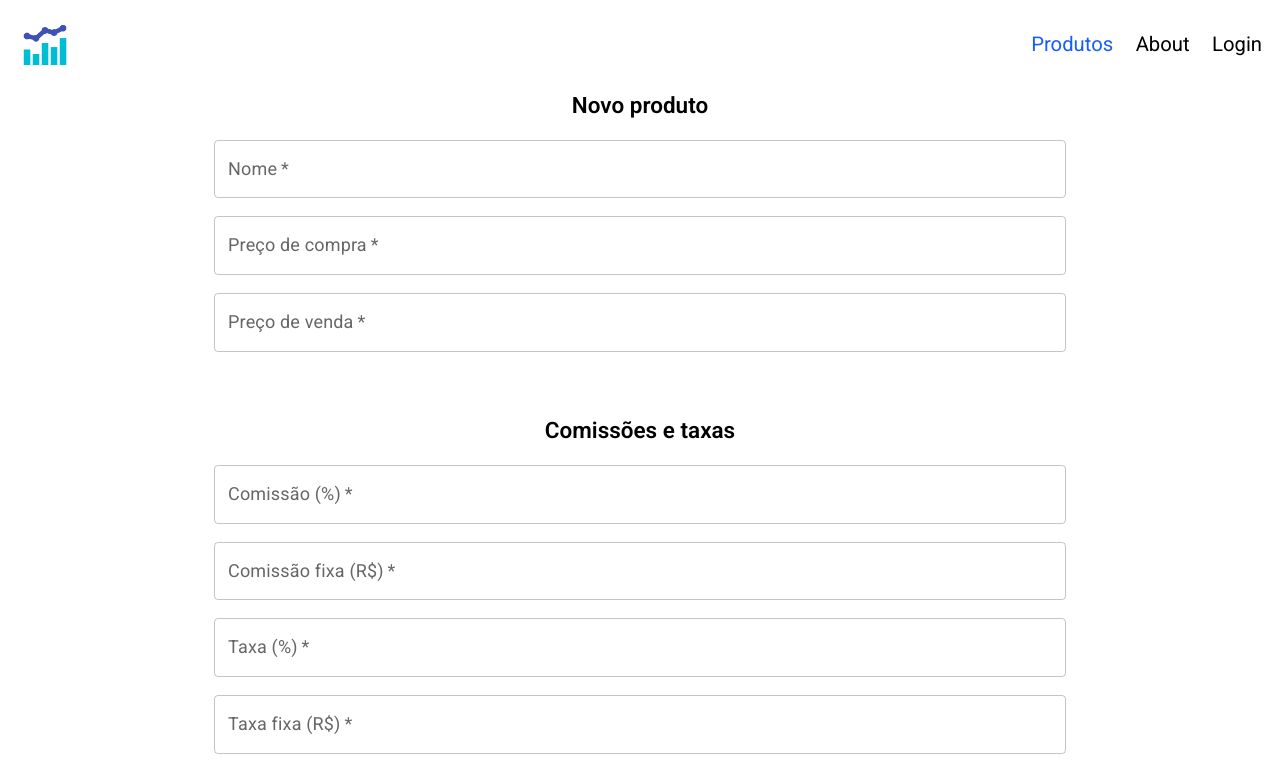
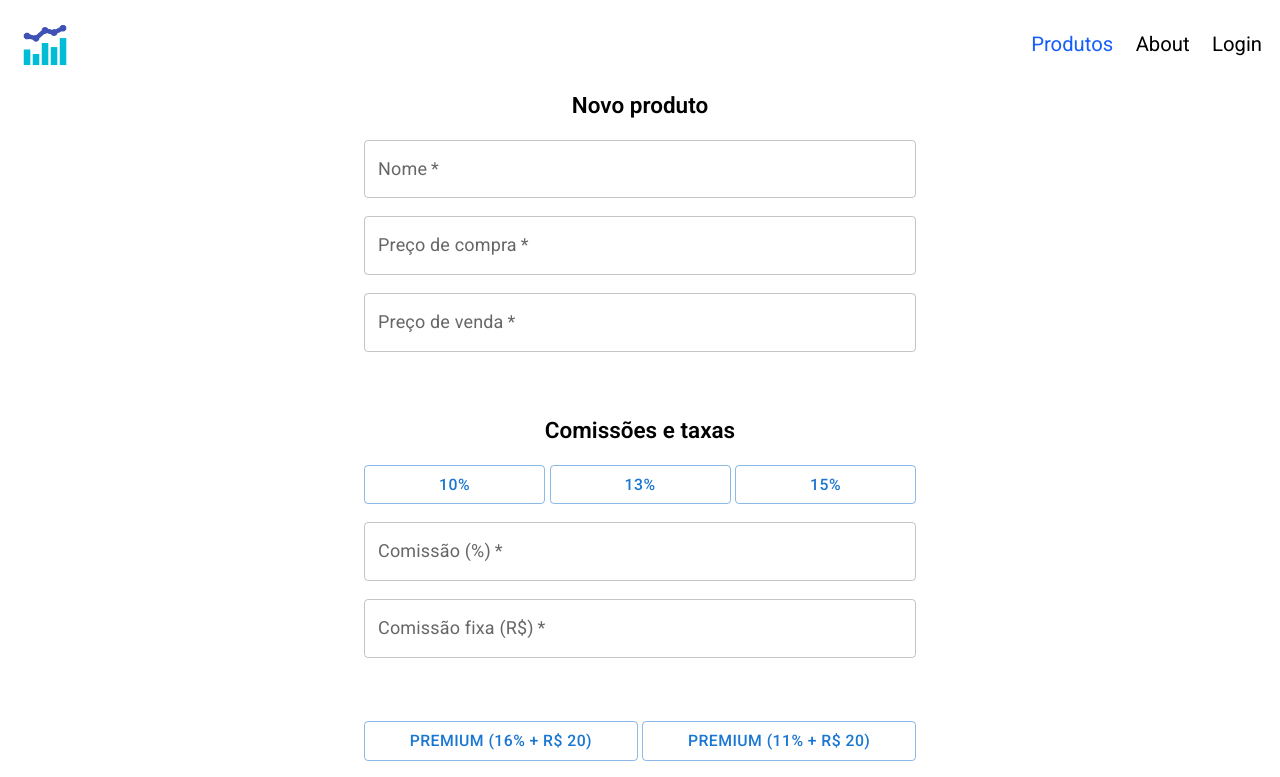
Before and after one commit to tiagovattosz/margemcalc-frontend, a React (Vite) app: page /produtos/novo in a window 1280 px wide. Shown: the top 777 px of the page. Built offline with nearby package versions, Linux system fonts and the light colour scheme.

Commit message:
Adicionado botoes para preenchimento rapido

```diff
--- a/src/components/ProdutoForm.jsx
+++ b/src/components/ProdutoForm.jsx
@@ -8,7 +8,7 @@ export default function ProdutoForm({
   setFormData,
 }) {
   return (
-    <Container maxWidth="md">
+    <Container maxWidth="sm">
       <form
         className="flex flex-col gap-4 mb-8"
         onSubmit={(e) => {
@@ -71,6 +71,24 @@ export default function ProdutoForm({
           Comissões e taxas
         </h3>
 
+        <div className="grid grid-cols-3 gap-1">
+          {[10, 13, 15].map((comissao, index) => (
+            <Button
+              key={index}
+              variant="outlined"
+              onClick={(e) => {
+                setFormData({
+                  ...formData,
+                  porcentagemComissaoCompra: comissao,
+                  valorFixoComissaoCompra: 0,
+                });
+              }}
+            >
+              {comissao}%
+            </Button>
+          ))}
+        </div>
+
         <TextField
           required
           label="Comissão (%)"
@@ -110,6 +128,27 @@ export default function ProdutoForm({
             });
           }}
         />
+
+        <div className="grid grid-cols-2 gap-1 mt-10">
+          {[
+            { porcentagem: 16, fixo: 20 },
+            { porcentagem: 11, fixo: 20 },
+          ].map((taxa, index) => (
+            <Button
+              key={index}
+              variant="outlined"
+              onClick={(e) => {
+                setFormData({
+                  ...formData,
+                  porcentagemTaxaVenda: taxa.porcentagem,
+                  valorFixoTaxaVenda: taxa.fixo,
+                });
+              }}
+            >
+              Premium ({taxa.porcentagem}% + R$ {taxa.fixo})
+            </Button>
+          ))}
+        </div>
 
         <TextField
           required
```
